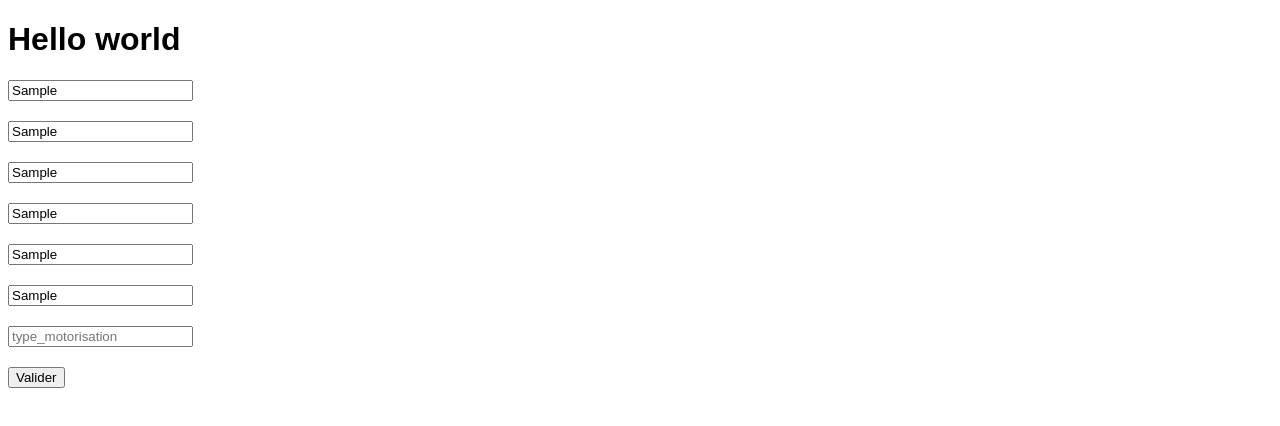
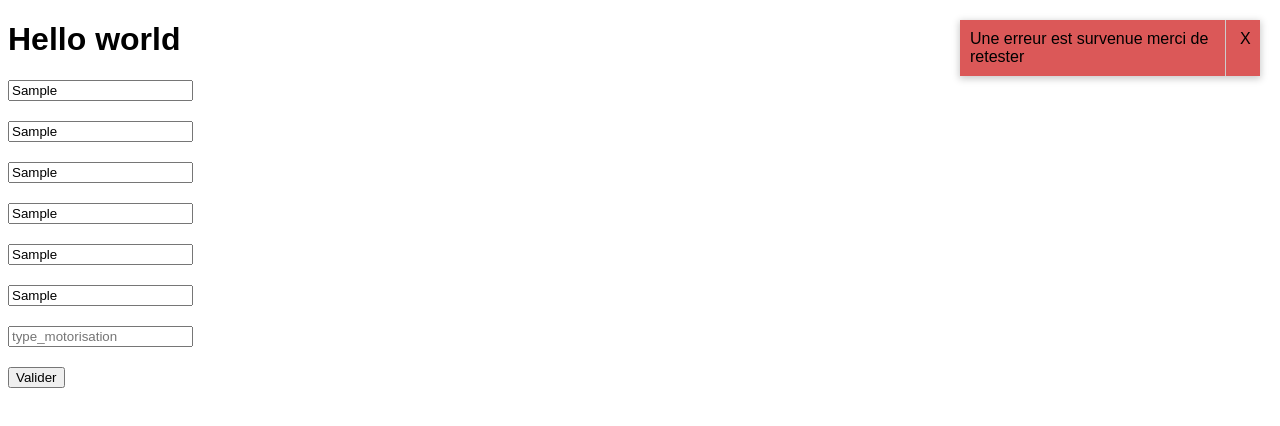
Before and after one commit to Piou-piou/studi-javascript-advanced, a plain HTML site: page index.html in a window 1280 px wide. Both pictures are taken after typing "Sample", "Sample", "Sample", "Sample", "Sample", "Sample" into the empty fields and a click on the button "Valider". Drawn offline with Linux system fonts and the light colour scheme; no server answers.

Commit message:
feat: add toast

```diff
--- a/assets/css/style.css
+++ b/assets/css/style.css
@@ -37,3 +37,40 @@ form > div {
     cursor: pointer;
     background: #ccc;
 }
+
+.toast {
+    position: absolute;
+    top: 20px;
+    right: 20px;
+    width: 300px;
+    z-index: 999;
+    box-shadow: 0px 2px 7px 1px #CCCCCC;
+    transition: 0.3s opacity ease;
+    opacity: 0;
+}
+
+.toast.success {
+    background: #69c569;
+}
+
+.toast.error {
+    background: #db5858;
+}
+
+.toast > div {
+    padding: 10px;
+}
+
+.toast > .message {
+    float: left;
+    min-width: 245px;
+    max-width: 245px;
+    border-right: 1px solid #ccc;
+}
+
+.toast > .close {
+    float: right;
+    width: 10px;
+    height: 100%;
+    cursor: pointer;
+}
--- a/assets/js/app-post.js
+++ b/assets/js/app-post.js
@@ -2,16 +2,20 @@ const form = document.getElementById('voiture-create');
 form.addEventListener('submit', (event) => {
   event.preventDefault();
 
+  displayToast('error', 'Une erreur est survenue merci de retester');
+
   const formData = new FormData(form);
 
-  console.log(formData.get('immatriculation'))
-
-  fetch('http://bootcamp.local/api/voiture/create', {
+  /*fetch('http://bootcamp.local/api/voiture/create', {
     method: 'POST',
     body: formData
   }).then(response => {
     return response.json();
   }).then(data => {
     console.log(data);
-  });
+
+    displayToast('success', 'Modifications enregistrées');
+  }).catch(() => {
+    displayToast('error', 'Une erreur est survenue merci de retester');
+  });*/
 });
--- /dev/null
+++ b/assets/js/toast.js
@@ -0,0 +1,74 @@
+function displayToasts() {
+  document.querySelectorAll('.toast').forEach((element) => {
+    element.style.opacity = 1;
+    addEventCloseToast(element, element.querySelector('.close'));
+    closeToast(element);
+  });
+}
+
+function displayToast(type, message) {
+  closeToasts();
+
+  const toastDiv = createToastDivs(type, message);
+
+  // display toast
+  setTimeout((event) => {
+    toastDiv.style.opacity = 1;
+  }, 100);
+
+  // remove toast
+  closeToast(toastDiv);
+}
+
+function createToastDivs(type, message)
+{
+  const toastDiv = document.createElement('div');
+  toastDiv.classList.add('toast');
+  toastDiv.classList.add(type);
+
+  const toastMessageDiv = document.createElement('div');
+  toastMessageDiv.classList.add('message');
+  toastMessageDiv.innerText = message;
+
+  const toastCloseDiv = document.createElement('div');
+  toastCloseDiv.classList.add('close');
+  toastCloseDiv.innerText = 'X';
+  addEventCloseToast(toastDiv, toastCloseDiv);
+
+  toastDiv.append(toastMessageDiv);
+  toastDiv.append(toastCloseDiv);
+
+  document.body.append(toastDiv);
+
+  return toastDiv;
+}
+
+function addEventCloseToast(toastDiv, toastCloseDiv) {
+  toastCloseDiv.addEventListener('click', (event) => {
+    closeToast(toastDiv, true);
+  });
+}
+
+function closeToast(toastDiv, fromEvent = false) {
+  let opacityTime = 8000;
+  let removeTime = 9000;
+  if (true === fromEvent) {
+    opacityTime = 0;
+    removeTime = 500;
+  }
+
+  setTimeout((event) => {
+    toastDiv.style.removeProperty('opacity');
+  }, opacityTime);
+  setTimeout((event) => {
+    toastDiv.remove();
+  }, removeTime);
+}
+
+function closeToasts() {
+  document.querySelectorAll('.toast').forEach((element) => {
+    closeToast(element, true);
+  });
+}
+
+displayToasts();
--- a/index.html
+++ b/index.html
@@ -13,9 +13,16 @@
         <script src="assets/js/app-post.js" defer></script>
         <script src="assets/js/AutocompleteClass.js" defer></script>
         <script src="assets/js/autocomplete.js" defer></script>
+
+        <script src="assets/js/toast.js" defer></script>
     </head>
     <body>
         <h1>Hello world</h1>
+
+        <div class="toast success">
+            <div class="message">Mon message</div>
+            <div class="close">X</div>
+        </div>
 
         <form action="" id="voiture-create">
             <div>
```
